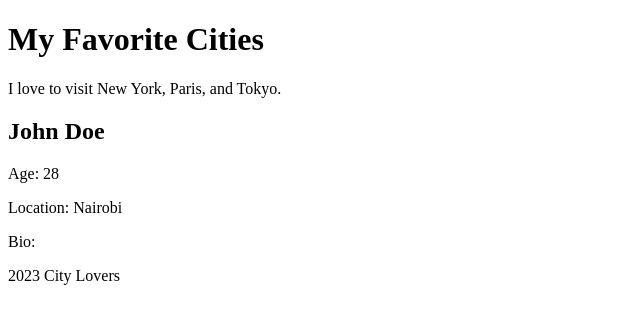
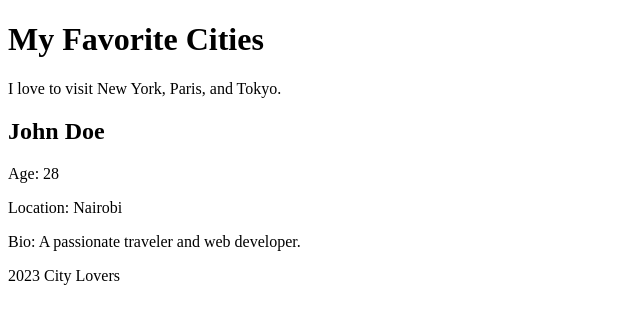
Before and after one commit to joey5573/alx-fe-reactjs, a React (Vite) app in the folder alx-react-app/: page / in a window 1280 px wide. Shown: the top 324 px of the page, without its empty margins (0-640 px from the left). Built offline with nearby package versions, Linux system fonts and the light colour scheme.

Commit message:
Update App.jsx

```diff
--- a/alx-react-app/src/App.jsx
+++ b/alx-react-app/src/App.jsx
@@ -8,7 +8,12 @@ function App() {
     <div>
       <Header />
       <MainContent />
-      <UserProfile name="John Doe" age="28" location="Nairobi" />
+      <UserProfile
+        name="John Doe"
+        age="28"
+        location="Nairobi"
+        bio="A passionate traveler and web developer."
+      />
       <Footer />
     </div>
   );
```
